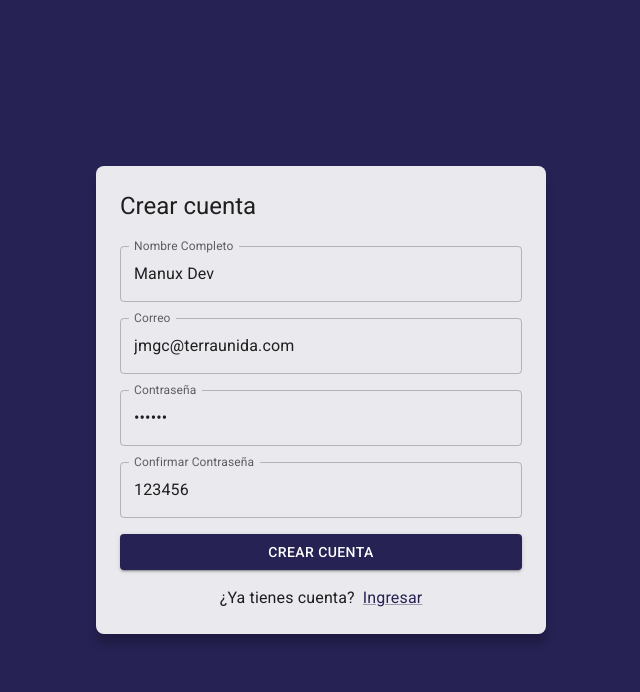
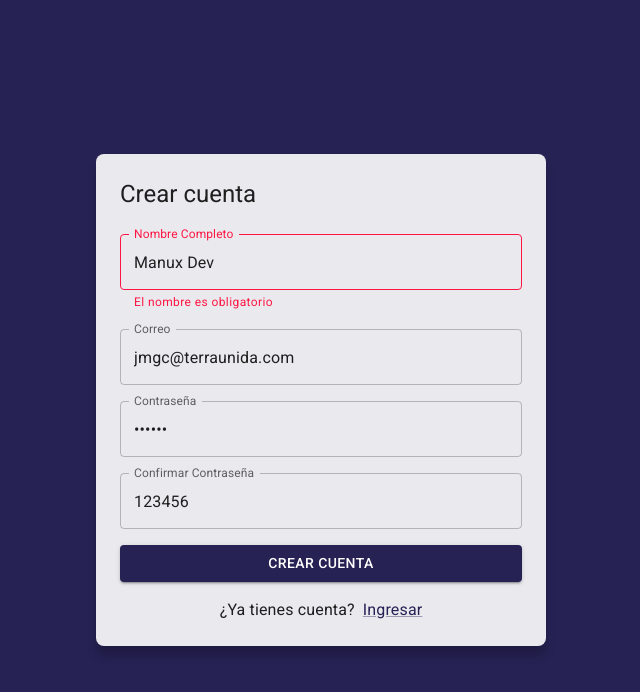
Before and after one commit to mgcastelberg/reactJournalApp, a React (Vite) app: page /auth/register in a window 1280 px wide. Shown: the top 692 px of the page, without its empty margins (319-959 px from the left). Built offline with nearby package versions, Linux system fonts and the light colour scheme; no server answers.

Commit message:
Manejo de errores en del formulario

```diff
--- a/src/auth/pages/RegisterPage.jsx
+++ b/src/auth/pages/RegisterPage.jsx
@@ -10,9 +10,18 @@ const formData = {
   displayName: 'Manux Dev'
 };
 
+const formValidations = {
+  email: [ (value) => value.includes('@'), 'El correo debe ser valido'],
+  paswword: [ (value) => value.length >= 6, 'El passwor debe tener mas de 6 caracteres'],
+  displayName: [ (value) => value.length >= 1, 'El nombre es obligatorio'],
+}
+
 export const RegisterPage = () => {
 
-  const { displayName, email, password, onInputChange } = useForm( formData );
+  const {
+      formState, displayName, email, password, onInputChange,
+      isFormValid, displayNameValid, emailValid, passwordValid
+  } = useForm( formData, formValidations );
 
   const onSubmit = ( event ) => {
     event.preventDefault();
@@ -25,7 +34,10 @@ export const RegisterPage = () => {
           <form onSubmit={ onSubmit }>
             <Grid container>
               <Grid  size={12} sx={{ mt: 2 }}>
-                <TextField label="Nombre Completo" fullWidth type="text" name="displayName" value={ displayName } onChange={ onInputChange } autoComplete='off' />
+                <TextField label="Nombre Completo" fullWidth type="text" name="displayName" value={ displayName } onChange={ onInputChange } autoComplete='off'
+                 error={ !displayNameValid }
+                 helperText={ !displayNameValid && 'El nombre es obligatorio' }
+                />
               </Grid>
               <Grid  size={12} sx={{ mt: 2 }}>
                 <TextField label="Correo" fullWidth type="email" name='email' value={ email } onChange={ onInputChange } autoComplete='off' />
--- a/src/hooks/useForm.js
+++ b/src/hooks/useForm.js
@@ -1,6 +1,6 @@
 import { useState } from 'react';
 
-export const useForm = ( initialForm = {} ) => {
+export const useForm = ( initialForm = {}, formValidations = {} ) => {
 
     const [ formState, setFormState ] = useState( initialForm );
 
```
